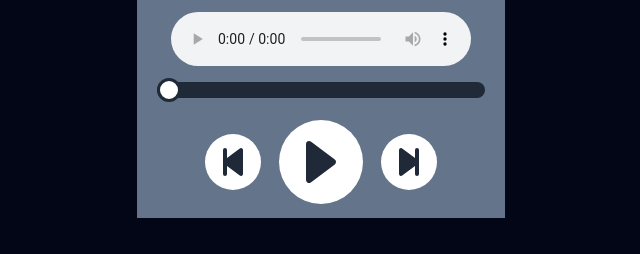
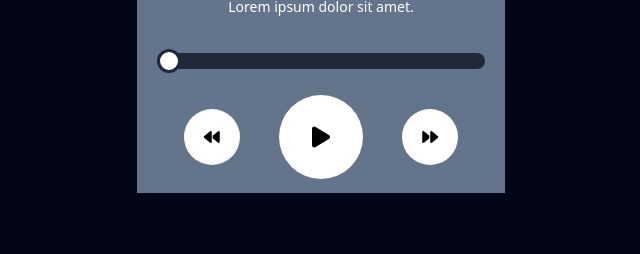
Before and after one commit to helloayushbaliyan/projects, a plain HTML site: page music-player/index copy.html in a window 1280 px wide. Shown: the part 473-727 px from the top of the page, without its empty margins (319-959 px from the left). Drawn offline with nearby package versions, Linux system fonts and the light colour scheme.

Commit message:
new project  music player

```diff
--- a/music-player/index copy.html
+++ b/music-player/index copy.html
@@ -6,6 +6,7 @@
     <meta name="viewport" content="width=device-width, initial-scale=1.0">
     <title>Document</title>
     <script src="https://cdn.tailwindcss.com"></script>
+    <script src="https://kit.fontawesome.com/44680ea216.js" crossorigin="anonymous"></script>
     <style>
         #range-slider {
             -webkit-appearance: none;
@@ -57,37 +58,19 @@
                     <h2 class="text-white text-sm">Lorem ipsum dolor sit amet.</h2>
                 </div>
                 <div class="flex justify-center">
-                    <audio controls id="audio-controls" src="Kaley-Sheshe---Addy-Nagar(PagalWorlld.Com).mp3"></audio>
+                    <audio  id="audio-controls" src="Kaley-Sheshe---Addy-Nagar(PagalWorlld.Com).mp3"></audio>
                 </div>
                 <input id="range-slider" class="" type="range" value="0">
             </div>
-            <div class="flex justify-center space-x-8 mt-5">
-                <div class=" bg-white rounded-full p-1">
-                    <svg class="w-12 h-12 text-gray-800 " aria-hidden="true" xmlns="http://www.w3.org/2000/svg"
-                        fill="currentColor" viewBox="0 0 24 24">
-                        <path fill-rule="evenodd"
-                            d="M7 6a1 1 0 0 1 2 0v4l6.4-4.8A1 1 0 0 1 17 6v12a1 1 0 0 1-1.6.8L9 14v4a1 1 0 1 1-2 0V6Z"
-                            clip-rule="evenodd" />
-                    </svg>
-
+            <div class="flex justify-around mt-6">
+                <div class=" ">
+                    <i class="fa-solid  fa-backward  bg-white  p-5 rounded-full"></i>
                 </div>
-                <div class=" bg-white rounded-full p-1 scale-150">
-                    <svg id="ctrl-icon" class="w-12 h-12 text-gray-800 " aria-hidden="true" xmlns="http://www.w3.org/2000/svg"
-                        fill="currentColor" viewBox="0 0 24 24">
-                        <path fill-rule="evenodd"
-                            d="M8.6 5.2A1 1 0 0 0 7 6v12a1 1 0 0 0 1.6.8l8-6a1 1 0 0 0 0-1.6l-8-6Z"
-                            clip-rule="evenodd" />
-                    </svg>
-
+                <div class=" ">
+                    <i id="ctrl-icon" class="fa-solid fa-play  scale-150 px-[22px]  bg-white p-5 rounded-full "></i>
                 </div>
-                <div class=" bg-white rounded-full p-1">
-                    <svg class="w-12 h-12 text-gray-800 " aria-hidden="true" xmlns="http://www.w3.org/2000/svg"
-                        fill="currentColor" viewBox="0 0 24 24">
-                        <path fill-rule="evenodd"
-                            d="M17 6a1 1 0 1 0-2 0v4L8.6 5.2A1 1 0 0 0 7 6v12a1 1 0 0 0 1.6.8L15 14v4a1 1 0 1 0 2 0V6Z"
-                            clip-rule="evenodd" />
-                    </svg>
-
+                <div class=" ">
+                    <i class="  fa-solid fa-forward  bg-white p-5 rounded-full"></i>
                 </div>
             </div>
         </div>
--- a/music-player/script.js
+++ b/music-player/script.js
@@ -0,0 +1,34 @@
+let progressbar = document.querySelector("#range-slider")
+let audio = document.querySelector("#audio-controls")
+let control = document.querySelector("#ctrl-icon")
+
+audio.onloadedmetadata = function () {
+    progressbar.max = audio.duration;
+    progressbar.value = audio.currentTime;
+
+}
+let playpause = () => {
+    if (control.classList.contains("fa-pause")) {
+        audio.pause()
+        control.classList.remove("fa-pause")
+        control.classList.add("fa-play")
+    } else {
+        audio.play()
+        control.classList.add("fa-pause")
+        control.classList.remove("fa-play")
+    }
+}
+if (audio.play()) {
+    setInterval(() => {
+        progressbar.value = audio.currentTime;
+    },1000);
+}
+progressbar.addEventListener("change", () => {
+    audio.play()
+    audio.currentTime = progressbar.value;
+    control.classList.add("fa-pause")
+    control.classList.remove("fa-play")
+
+}
+)
+control.addEventListener("click", playpause)
```
